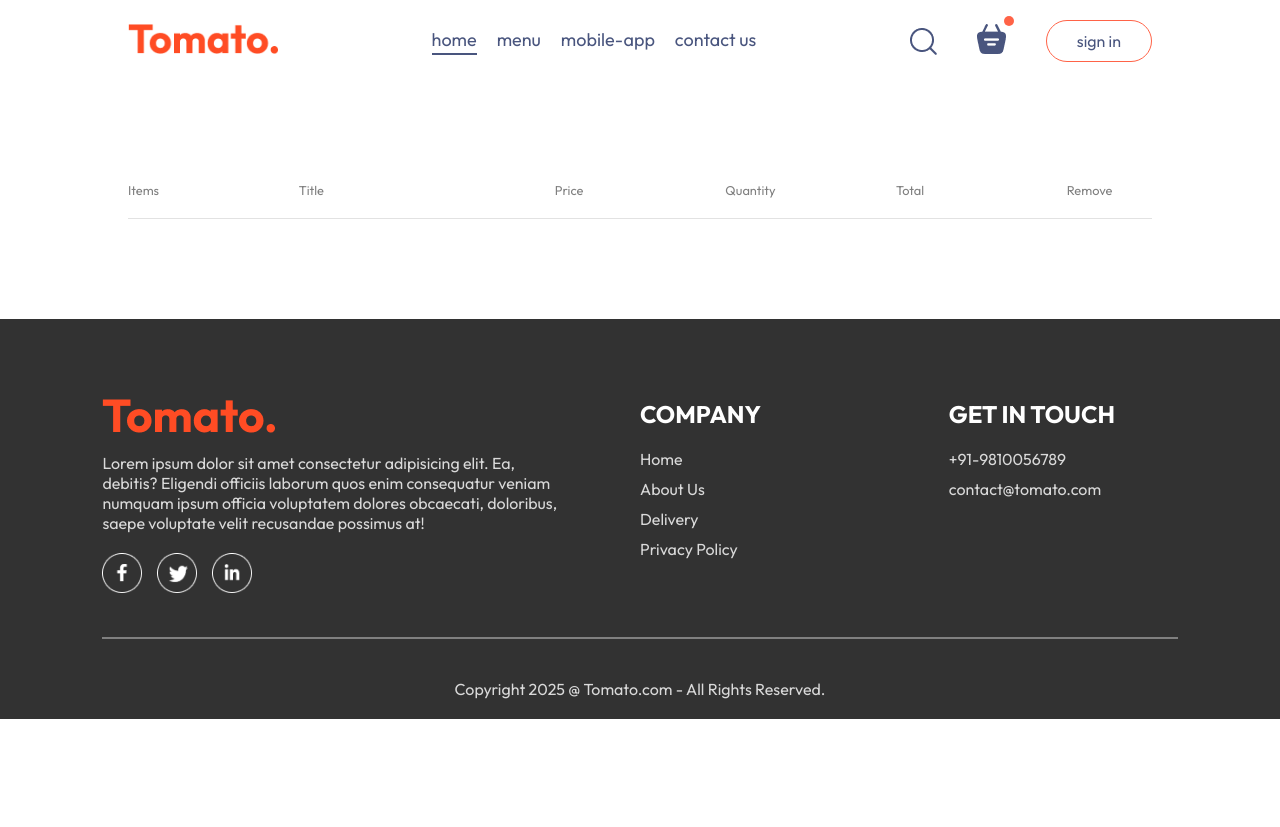
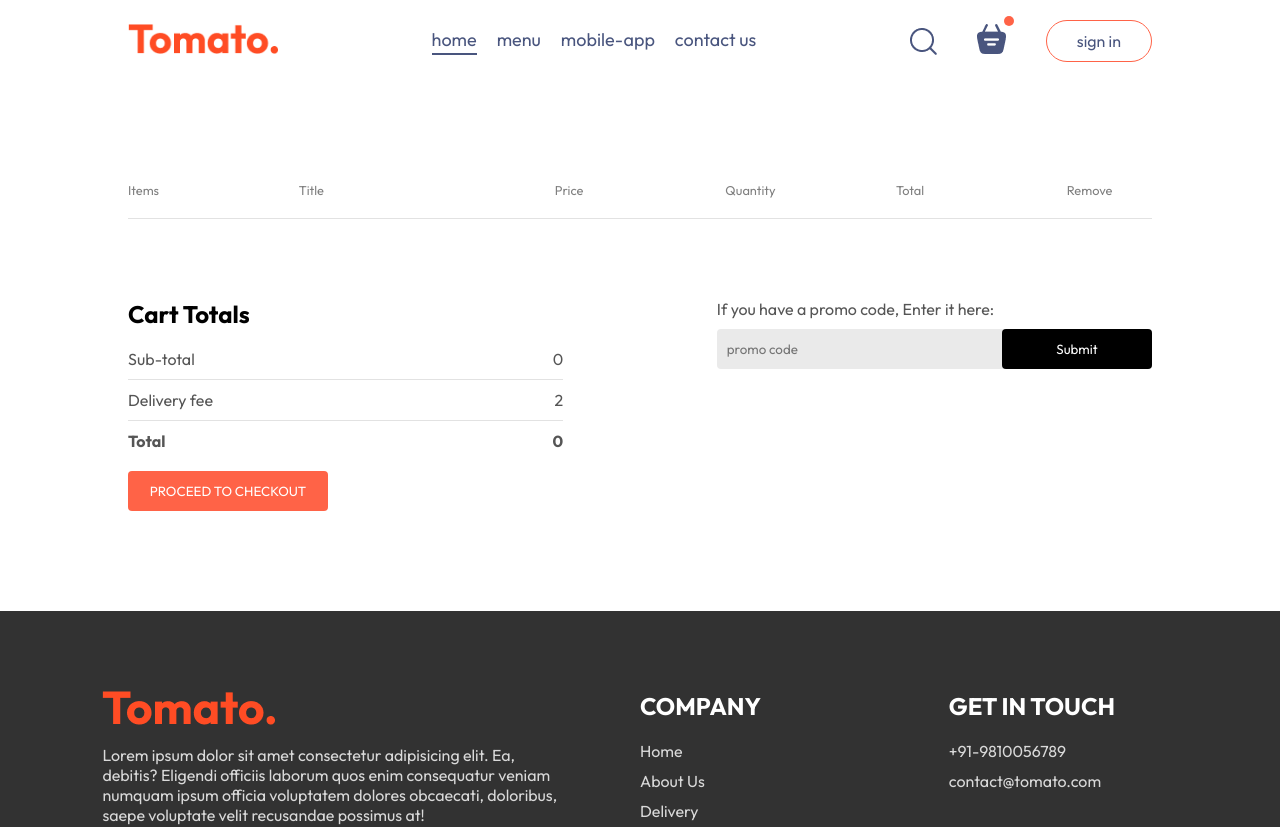
Before and after one commit to ruchitsheth13/food-delivery-app, a React (Vite) app in the folder frontend/: page /cart in a window 1280 px wide. Shown: the top 827 px of the page. Before the commit the page ends 800 px from the top, so only its background shows below. Built offline with nearby package versions, Linux system fonts and the light colour scheme.

Commit message:
more editing

```diff
--- a/frontend/src/pages/Cart/Cart.css
+++ b/frontend/src/pages/Cart/Cart.css
@@ -23,3 +23,60 @@
 .cart-items-item .cross {
     cursor: pointer;
 }
+.cart-bottom {
+    margin-top: 80px;
+    display: flex;
+    justify-content: space-between;
+    gap: max(12vw, 20px);
+}
+.cart-total {
+    flex: 1;
+    display: flex;
+    flex-direction: column;
+    gap: 20px;
+}
+.cart-total-details {
+    display: flex;
+    justify-content: space-between;
+    color: #555;
+}
+.cart-total hr {
+    margin: 10px 0px;
+}
+.cart-total button {
+    border: none;
+    color: white;
+    background-color: tomato;
+    width: max(15vw, 200px);
+    padding: 12px 0px;
+    border-radius: 4px;
+    cursor: pointer;
+}
+.cart-promocode {
+    flex: 1;
+}
+.cart-promocode p {
+    color: #555;
+}
+.cart-promocode-input {
+    margin-top: 10px;
+    display: flex;
+    justify-content: space-between;
+    align-items: center;
+    background-color: #eaeaea;
+    border-radius: 4px;
+}
+.cart-promocode-input input {
+    background: transparent;
+    border: none;
+    outline: none;
+    padding-left: 10px;
+}
+.cart-promocode-input button {
+    width: max(10vw, 150px);
+    padding: 12px 5px;
+    background-color: black;
+    border: none;
+    color: white;
+    border-radius: 4px;
+}
--- a/frontend/src/pages/Cart/Cart.jsx
+++ b/frontend/src/pages/Cart/Cart.jsx
@@ -37,6 +37,37 @@
           }
         })}
       </div>
+      <div className="cart-bottom">
+        <div className="cart-total">
+          <h2>Cart Totals</h2>
+          <div>
+            <div className="cart-total-details">
+              <p>Sub-total</p>
+              <p>{0}</p>
+            </div>
+            <hr />
+            <div className="cart-total-details">
+              <p>Delivery fee</p>
+              <p>{2}</p>
+            </div>
+            <hr />
+            <div className="cart-total-details">
+              <b>Total</b>
+              <b>{0}</b>
+            </div>
+          </div>
+          <button>PROCEED TO CHECKOUT</button>
+        </div>
+        <div className="cart-promocode">
+          <div>
+            <p>If you have a promo code, Enter it here:</p>
+            <div className='cart-promocode-input'>
+              <input type="text" placeholder='promo code'/>
+              <button>Submit</button>
+            </div>
+          </div>
+        </div>
+      </div>
     </div>
   )
 }
```
